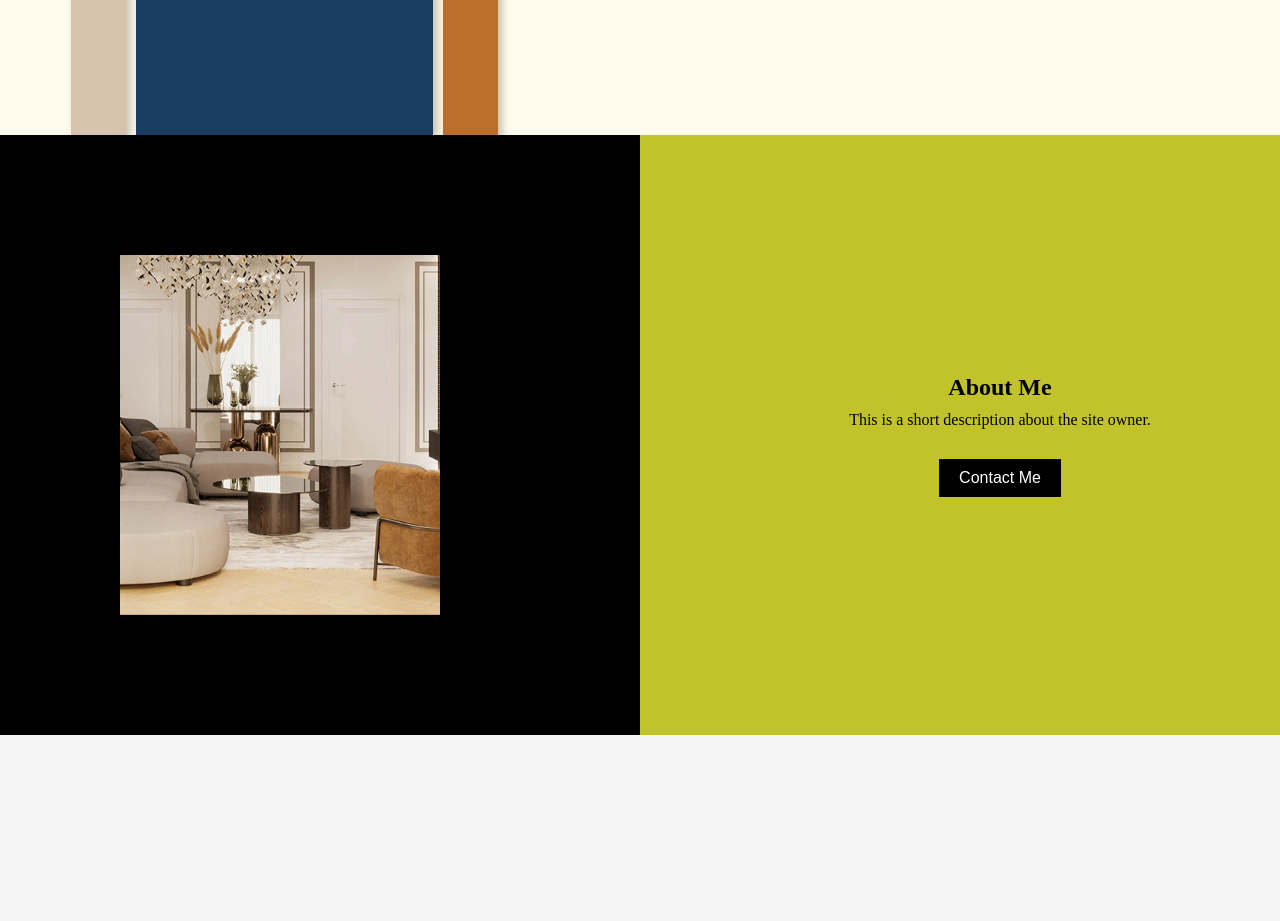
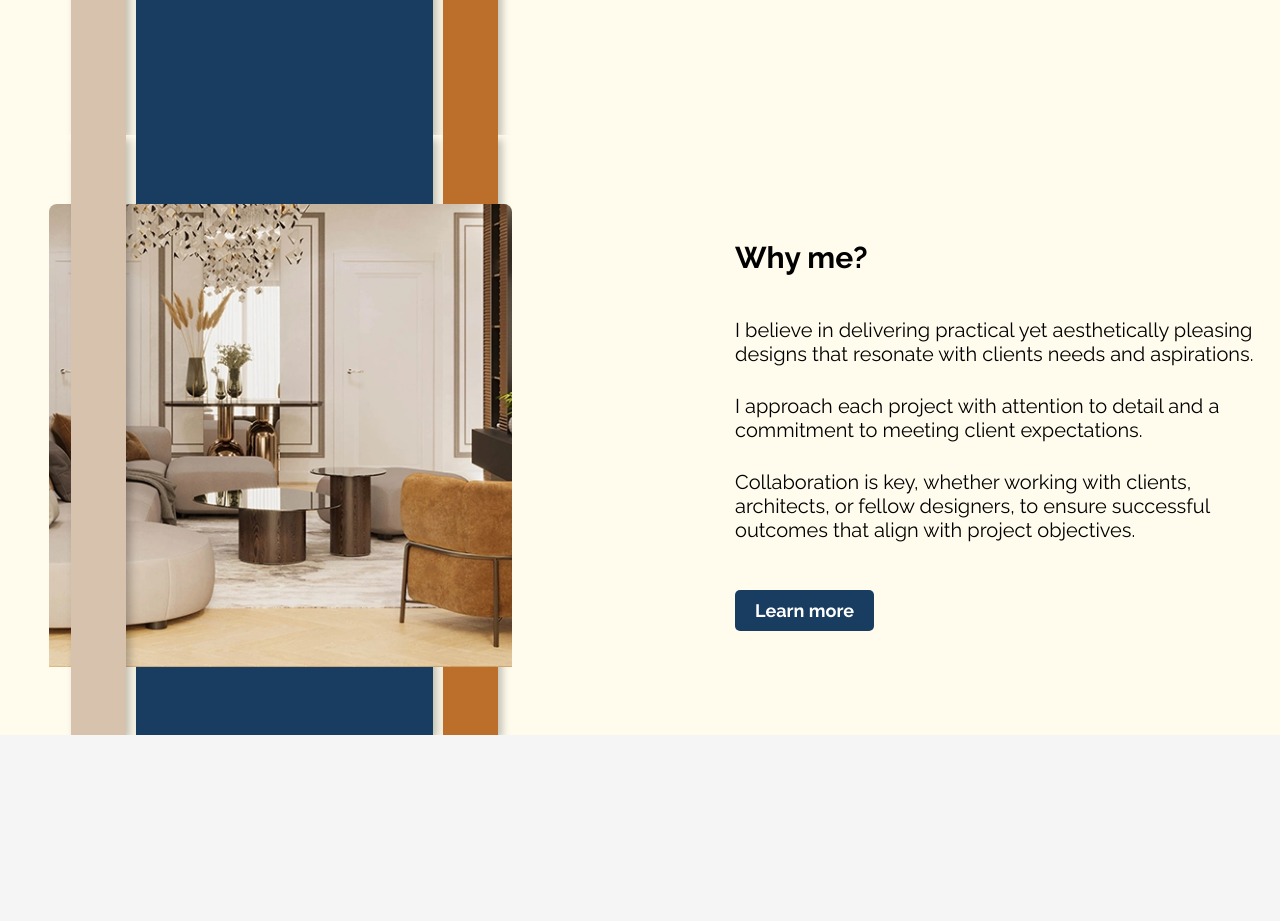
Before and after one commit to Laelys/portofolio_project, a React (Vite) app: page / in a window 1280 px wide. Shown: the part 3560-4481 px from the top of the page. Built offline with nearby package versions, Linux system fonts and the light colour scheme.

Commit message:
finished about me component
needs to be edited further in the future as the component used in the about me page will need to display different text

```diff
--- a/src/components/AboutMe.jsx
+++ b/src/components/AboutMe.jsx
@@ -1,3 +1,4 @@
+import { Link } from "react-router-dom";
 import "../styling/aboutme.css";
 import ownerImage from "../assets/carousel-images/Carousel1.webp";
 
@@ -11,9 +12,29 @@ const AboutMe = () => {
       </div>
 
       <div className="aboutMe__content">
-        <h2>About Me</h2>
-        <p>This is a short description about the site owner.</p>
-        <button className="aboutMe__button">Contact Me</button>
+        <h2>Why me?</h2>
+        <p>
+          I believe in delivering practical yet aesthetically pleasing designs
+          that resonate with clients needs and aspirations.
+        </p>
+        <p>
+          I approach each project with attention to detail and a commitment to
+          meeting client expectations.
+        </p>
+        <p>
+          Collaboration is key, whether working with clients, architects, or
+          fellow designers, to ensure successful outcomes that align with
+          project objectives.
+        </p>
+        <Link to="/about" className="aboutMe__button">
+          Learn more
+        </Link>
+      </div>
+
+      <div className="about__graphics">
+        <div className="about__rectangle__first"></div>
+        <div className="about__rectangle__second"></div>
+        <div className="about__rectangle__third"></div>
       </div>
     </div>
   );
--- a/src/components/ProjectsComponent.jsx
+++ b/src/components/ProjectsComponent.jsx
@@ -82,5 +82,3 @@ const ProjectsComponent = () => {
 };
 
 export default ProjectsComponent;
-
-// sa pun un data in public pentru fetch textele si pozele ca sa le fac un obiect si sa le iau cu fetch. de mutat pozele in public, le fac obiect si le iau de acolo. Simulare de API pentru ca nu folosesc API
--- a/src/styling/aboutme.css
+++ b/src/styling/aboutme.css
@@ -1,12 +1,19 @@
+@font-face {
+  font-family: "Raleway";
+  src: url("/src/assets/fonts/Raleway-VariableFont_wght.ttf");
+}
+
 .aboutMe__container {
+  font-family: "Raleway";
   display: flex;
   max-width: 1440px;
   height: 600px;
-  background-color: rgb(194, 194, 42);
+  background-color: #fffced;
+  position: relative;
+  overflow: hidden;
 }
 
 .aboutMe__image__container {
-  background-color: black;
   width: 50%;
   display: flex;
   justify-content: center;
@@ -14,8 +21,8 @@
 }
 
 .aboutMe__photo__frame {
-  width: 320px;
-  height: 360px;
+  width: 463px;
+  height: 463px;
   display: flex;
   justify-content: center;
   align-items: center;
@@ -24,7 +31,9 @@
 .aboutMe__photo {
   width: 100%;
   height: 100%;
+  border-radius: 8px 8px 0 0;
   object-fit: cover;
+  z-index: 1;
 }
 
 .aboutMe__content {
@@ -32,28 +41,73 @@
   display: flex;
   flex-direction: column;
   justify-content: center;
-  align-items: center;
-  padding: 20px;
+  align-items: flex-start;
+  padding: 95px;
   box-sizing: border-box;
 }
 
 .aboutMe__content h2 {
   margin: 0;
-  font-size: 24px;
-  text-align: center;
+  font-size: 30px;
+  font-weight: 700;
+  text-align: left;
+  margin-bottom: 43px;
 }
 
 .aboutMe__content p {
-  text-align: center;
-  margin: 10px 0;
+  font-size: 20px;
+  font-weight: 400;
+  text-align: left;
+  margin-bottom: 28px;
+  margin-top: 0px;
 }
 
 .aboutMe__button {
-  background-color: black;
+  font-family: "Raleway";
+  background-color: #193d61;
   color: white;
-  border: none;
+  border-radius: 5px;
   padding: 10px 20px;
   cursor: pointer;
-  font-size: 16px;
+  font-size: 18px;
+  font-weight: 700;
   margin-top: 20px;
+  text-decoration: none;
 }
+
+.about__graphics {
+  position: absolute;
+  left: 0;
+  bottom: 0;
+  height: 100%;
+}
+
+.about__rectangle__first,
+.about__rectangle__second,
+.about__rectangle__third {
+  position: absolute;
+  bottom: 0;
+  box-shadow: 4px 4px 8px 0px #00000040;
+}
+
+.about__rectangle__first {
+  left: 151px;
+  width: 55px;
+  height: 100%;
+  background-color: #d7c2ad;
+  z-index: 1;
+}
+
+.about__rectangle__second {
+  left: 216px;
+  width: 297px;
+  height: 100%;
+  background-color: #193d61;
+}
+
+.about__rectangle__third {
+  left: 523px;
+  width: 55px;
+  height: 100%;
+  background-color: #bc6f2b;
+}
```
